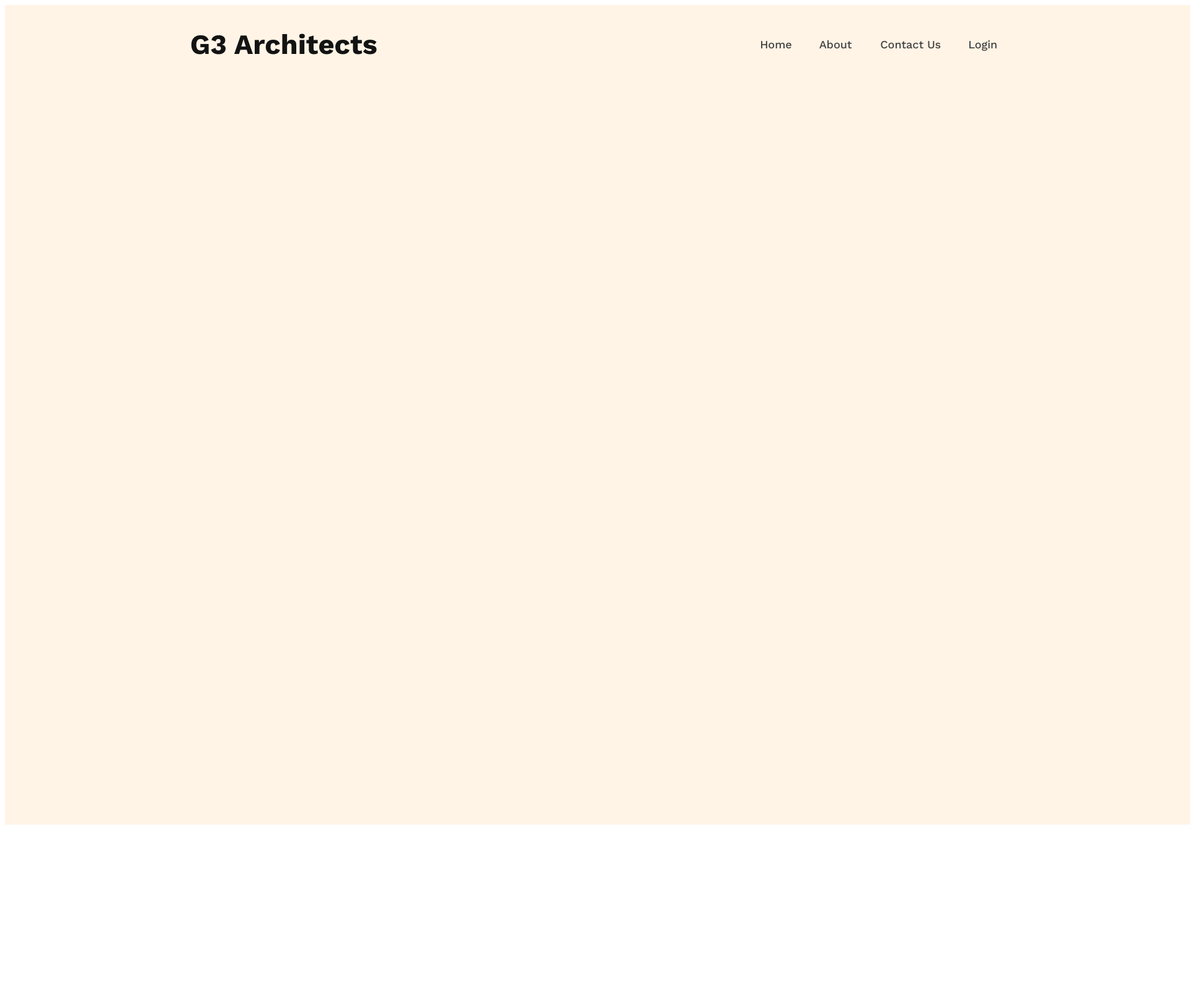
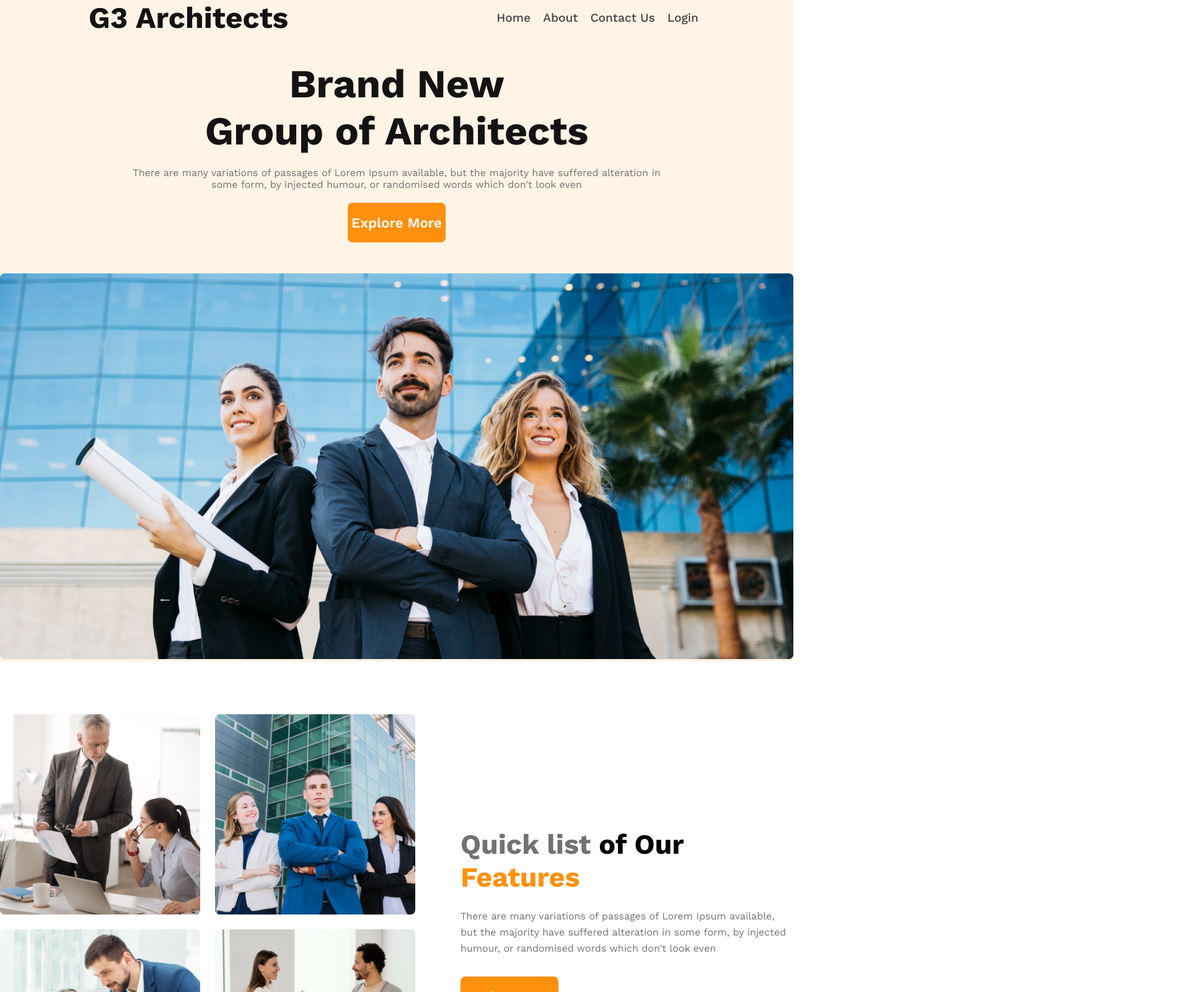
Before and after one commit to naim2592/g3-architects-website, a plain HTML site: page index.html in a window 1280 px wide. Shown: the top 1600 px of the page at 62% size, 1920 px wide, since content can reach past the window. Before the commit the page ends 1338 px from the top, so only its background shows below. Drawn offline with nearby package versions, Linux system fonts and the light colour scheme.

Commit message:
section1 commit

```diff
--- a/index.html
+++ b/index.html
@@ -8,18 +8,36 @@
 </head>
 <body>
     <header>
-        <nav>
-            <div ><h2>G3 Architects</h2></div>
-            <div >
-                <a href="">Home</a>
-                <a href="">About </a>
-            <a href="">Contact Us</a>
-            <a href="">Login</a>
-        </div>
-        </nav>
+       <nav>
+        <h2>G3 Architects</h2>
+        <ul>
+            <li><a href="">Home</a></li>
+            <li><a href="">About</a></li>
+            <li><a href="">Contact Us</a></li>
+            <li><a href="">Login</a></li>
+        </ul>
+       </nav>
+       <div class="banner">
+       <div class="banner-text"><h2>Brand New <br>
+        Group of Architects </h2>
+       <p>There are many variations of passages of Lorem Ipsum available, but the majority have suffered alteration in  some form, by injected humour, or randomised words which don't look even</p>
+       <button>Explore More</button></div>
+       <div class="banner-image"><img src="images/banner.png" alt=""></div></div>
     </header>
     <main>
-
+<section class="section1">
+        <div class="section1-images">
+              <img src="images/team1.png" alt="">
+              <img src="images/team2.png" alt="">
+              <img src="images/team3.png" alt="">
+              <img src="images/team4.png" alt="">
+        </div>
+        <div class="section1-text">
+           <h2><span id="quick">Quick list</span><span id="our"> of Our</span> <span id="features">Features</span></h2>
+           <p>There are many variations of passages of Lorem Ipsum available, but the majority have suffered alteration in some form, by injected humour, or randomised words which don't look even</p>
+           <button>Explore More</button>
+        </div>
+</section>
     </main>
     <footer>
 
--- a/style/architects.css
+++ b/style/architects.css
@@ -1,34 +1,153 @@
 @import url('https://fonts.googleapis.com/css2?family=Work+Sans:ital,wght@0,100..900;1,100..900&display=swap');
+*{
+    margin: 0;
+}
+/* header style */
 header{
-    width: 1920px;
-height: 1322px;
-background: rgba(255, 144, 14, 0.1);
-margin: 0 auto;
-}
-nav h2{
-    color: rgb(19, 19, 19);
-font-family: Work Sans;
-font-size: 45px;
-font-weight: 700;
-line-height: 53px;
-letter-spacing: 0%;
-text-align: center;
-}
-
-nav a{
-    color: rgb(66, 66, 66);
-font-family: Work Sans;
-font-size: 18px;
-font-weight: 500;
-line-height: 26px;
-letter-spacing: 0%;
-text-align: center;
-text-decoration: none;
-margin: 20px;
-
+    max-width: 1920px;
+  max-height: 1322px;
+  background: rgba(255, 144, 14, 0.1);
 }
 nav{
     display: flex;
     justify-content: space-around;
     align-items: center;
+    margin-bottom: 40px;
 }
+nav ul{
+    display: flex;
+    align-items: center;
+    justify-content: center;
+
+    list-style: none;
+}
+nav a{
+    text-decoration: none;
+    color: rgb(66, 66, 66);
+font-family: Work Sans;
+font-size: 1.2rem;
+font-weight: 500;
+
+margin: 10px;
+}
+nav h2{
+    color: rgb(19, 19, 19);
+font-family: Work Sans;
+font-size: 3rem;
+font-weight: 700;
+
+}
+.banner h2{
+    color: rgb(19, 19, 19);
+    font-family: Work Sans;
+    font-size: 4rem;
+    font-weight: 700;
+    text-align: center;
+    margin-bottom: 20px;
+}
+.banner p{
+    color: rgb(114, 114, 114);
+font-family: Work Sans;
+font-size: 1rem;
+font-weight: 400;
+text-align: center;
+margin-bottom: 20px;
+
+}
+.banner-text{
+    max-width: 862px;
+  max-height: 400px;
+display: flex;
+flex-direction: column;
+justify-content: center;
+align-items: center;
+margin: 0 auto;
+}
+
+.banner-image{
+    max-width: 1440px;
+   max-height: 700px;
+   margin: 0 auto;
+}
+img{
+    width: 100%;
+    height: 100%;
+}
+button{
+    color: rgb(255, 255, 255);
+font-family: Work Sans;
+font-size: 1.4rem;
+font-weight: 600;
+margin-bottom:50px;
+
+border-radius: 8px;
+
+background: rgb(255, 144, 14);
+max-width: 180px;
+height: 64px;
+border: none;
+}
+/* .banner{
+    display: flex;
+    justify-content: center;
+    flex-direction: column;
+    align-items: center;
+} */
+/* section1 styles */
+.section1-images{
+    max-width: 708px;
+    max-height: 708px;
+    display: grid;
+    grid-template-columns: repeat(2,1fr);
+    gap: 24px;
+}
+.section1 h2{
+    font-size: 2.8rem;
+    font-family: Work Sans;
+    margin-bottom: 24px;
+}
+.section1 p{
+    color: rgb(114, 114, 114);
+font-family: Work Sans;
+font-size: 1rem;
+font-weight: 400;
+line-height: 26px;
+margin-bottom: 32px;
+text-align: left;
+}
+.section1{
+    display: flex;
+    justify-content: center;
+    align-items: center;
+    /* margin: 85px auto; */
+    margin-top: 85px;
+}
+.section1-text{
+    max-width: 537px;
+  max-height: 304px;
+  margin-left: 73px;
+}
+#quick{
+    color: rgb(114, 114, 114)
+
+}
+#features{
+    color: rgb(255, 144, 14);
+
+}
+
+
+
+
+
+
+/* small device */
+@media screen and (max-width:576px) {
+    nav, .section1 {
+        flex-direction: column;
+    }
+    ul{
+        flex-direction: column;
+    }
+
+}
```
